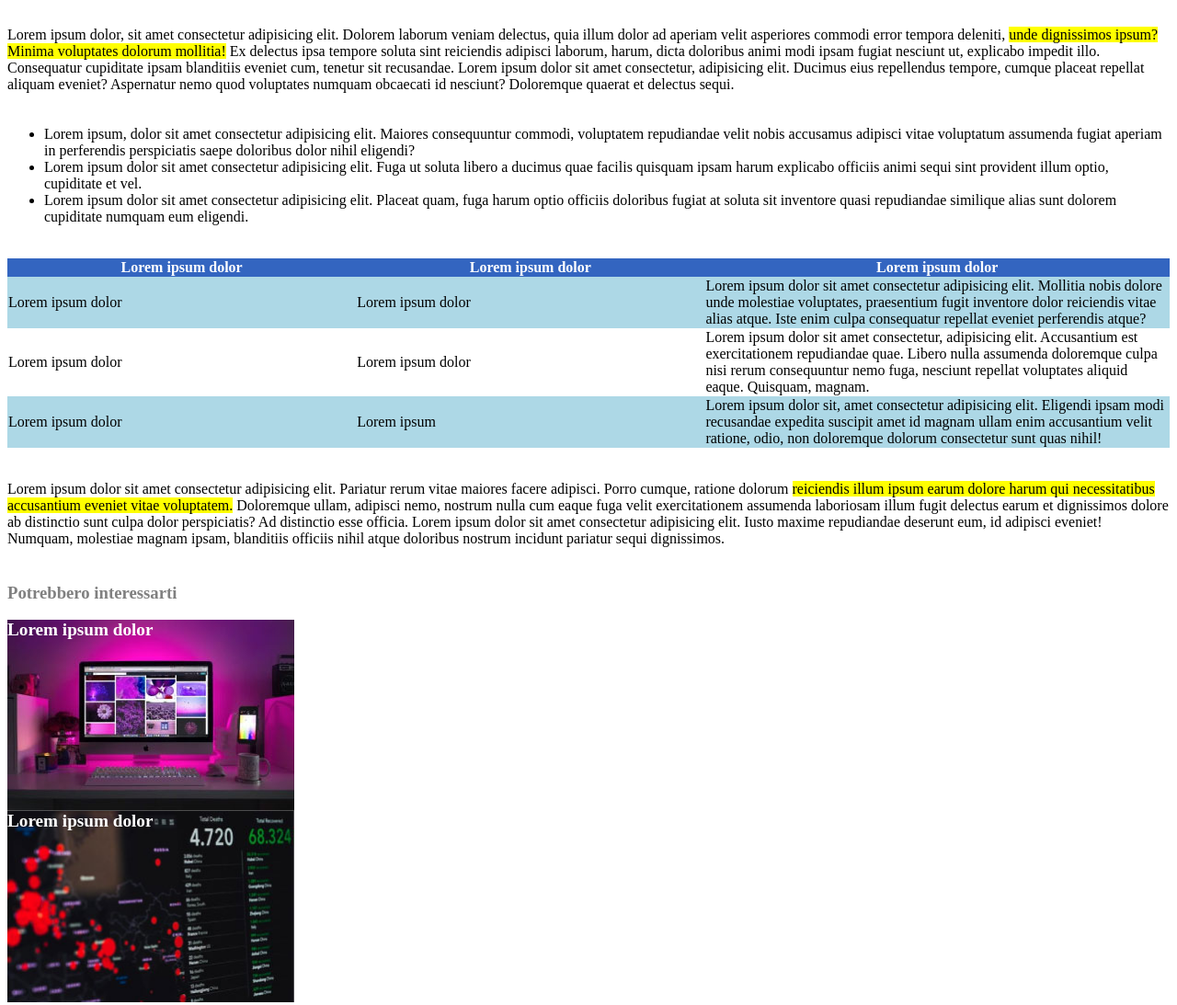
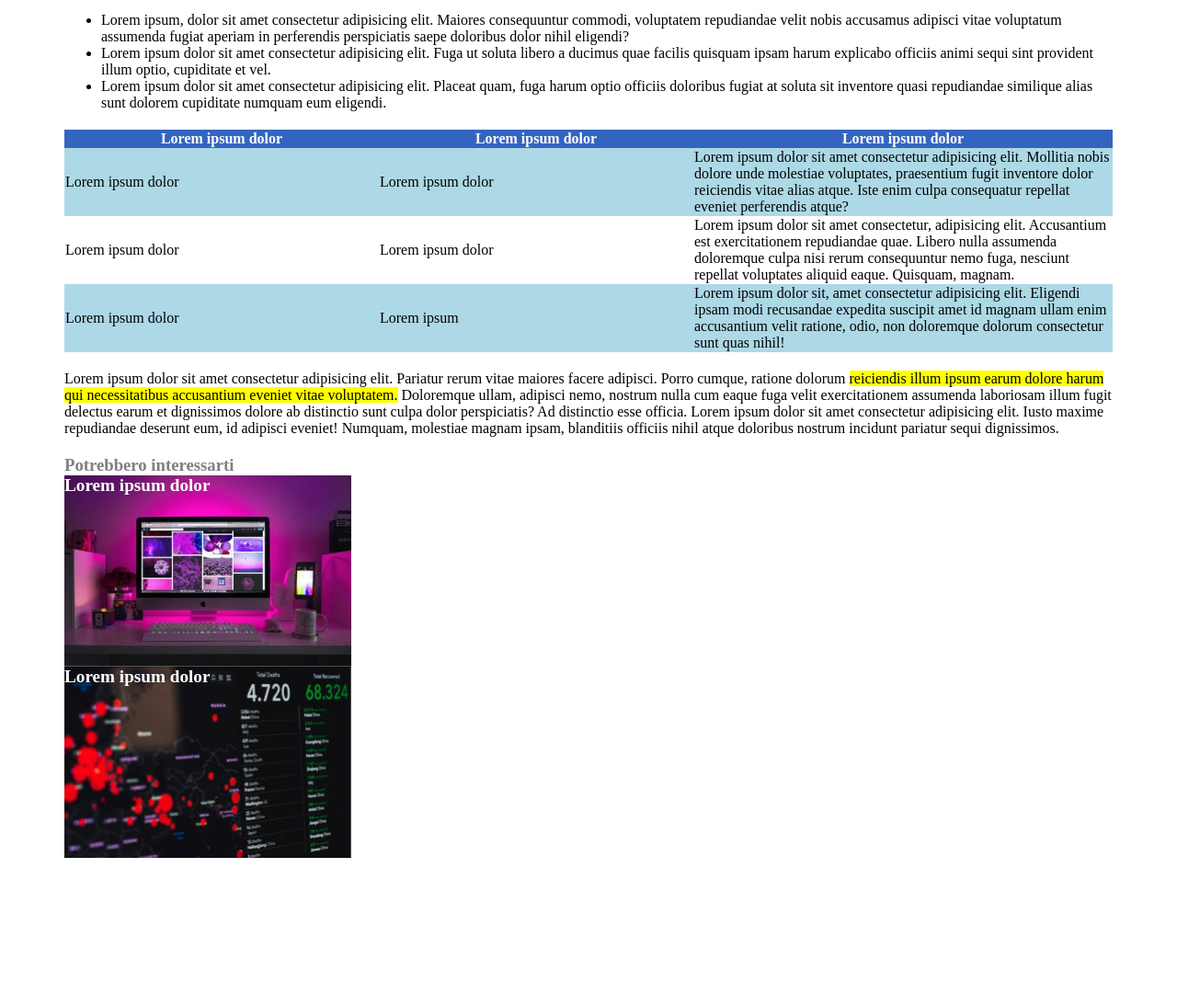
Before and after one commit to antoniodangelo11/html-css-booleaner, a plain HTML site: page bonus/index.html in a window 1280 px wide. Shown: the part 976-2069 px from the top of the page at 92% size. After the commit the page ends 1919 px from the top, so only its background shows below. Drawn offline with Linux system fonts and the light colour scheme.

Commit message:
complete bonus

```diff
--- a/bonus/assets/style.css
+++ b/bonus/assets/style.css
@@ -1,5 +1,9 @@
 * {
-    background: border-box;
+    margin: 0;
+}
+
+main {
+    padding: 10px 70px;
 }
 
 .banner {
```
Also changed, not shown: bonus/index.html (+2 -2 lines).
